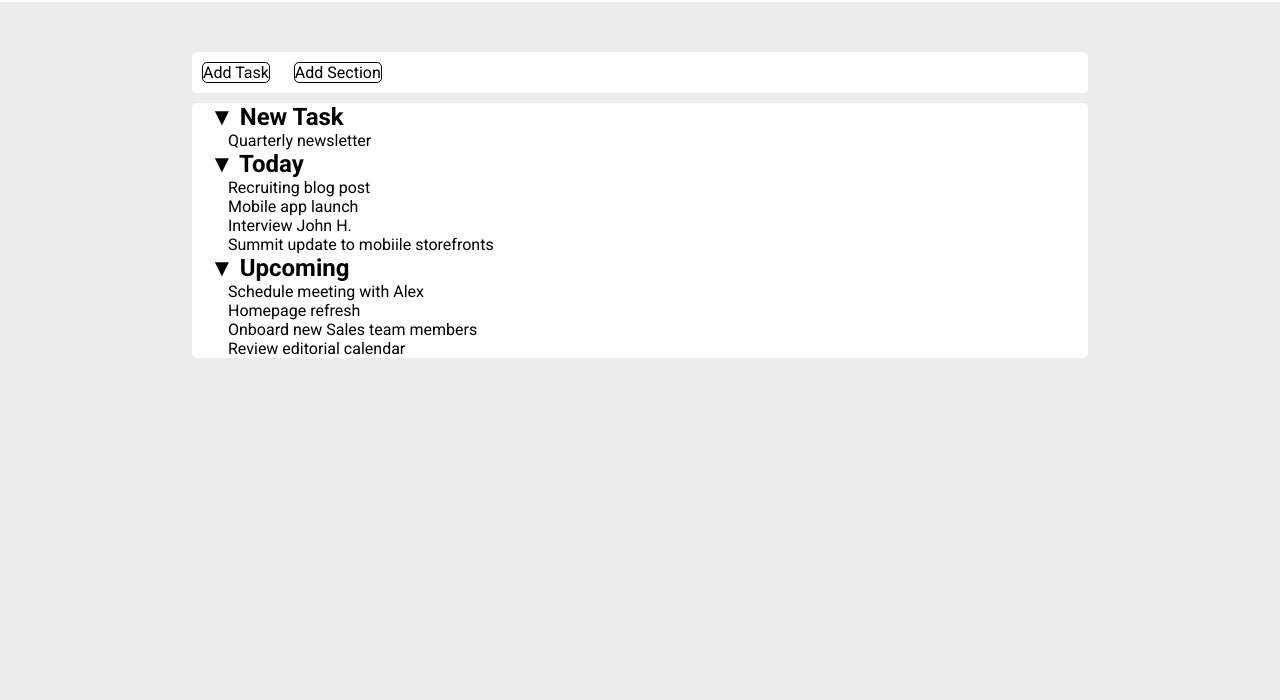
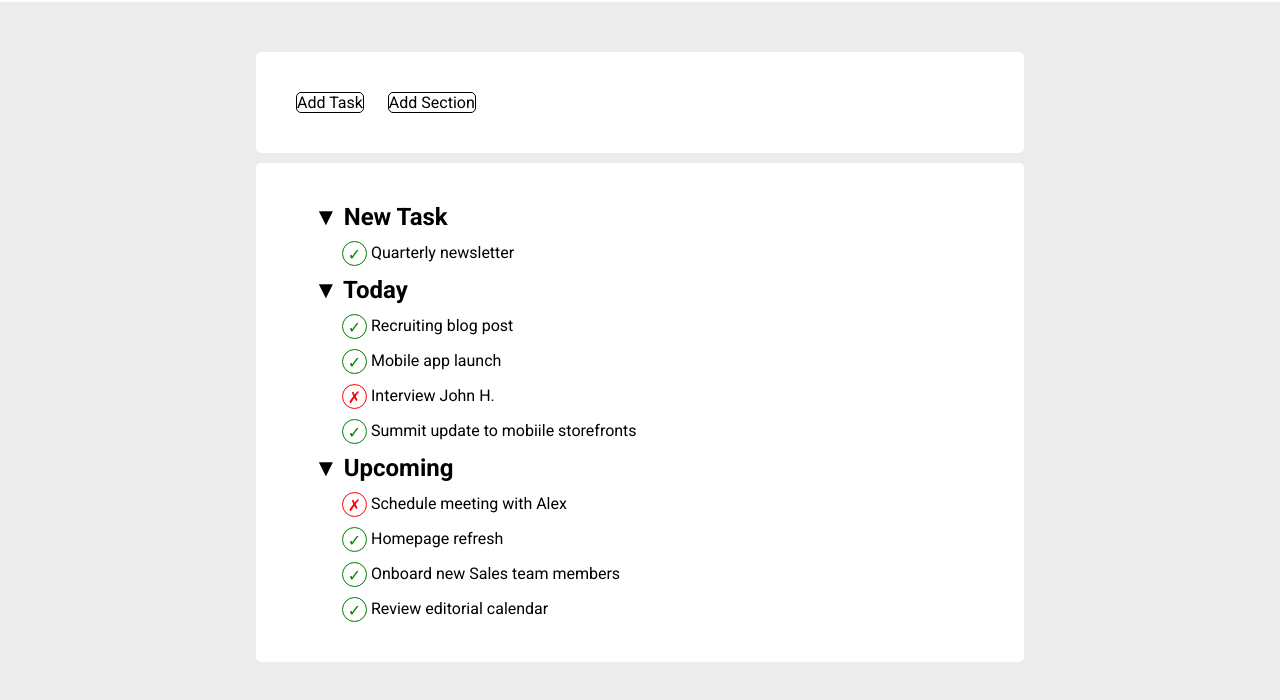
Before and after one commit to FrancescoFolgheraiter/html-css-toboolist, a plain HTML site: page index.html in a window 1280 px wide. Shown: the part 58-758 px from the top of the page. Drawn offline with Linux system fonts and the light colour scheme.

Commit message:
Aggiunta entity code

```diff
--- a/css/style.css
+++ b/css/style.css
@@ -19,8 +19,9 @@ ul, ol {
 */
 
 .container {
-    width: 70%;
+    width: 60%;
     margin: 0 auto;
+    padding:30px;
     background-color: white;
     border-radius:5px;
     margin-bottom:10px;
@@ -53,3 +54,28 @@ header h1, header img {
     border: 1px solid black;
     border-radius:5px;
 }
+li{
+    margin:10px;
+}
+
+.check {
+    border-radius: 50%;
+    border: 1px solid black;
+    color: black;
+    display: inline-block;
+    width: 25px;
+    height: 25px;
+    text-align: center;
+    vertical-align: middle;
+    line-height: 25px;
+}
+
+.done {
+    border-color: green;
+    color: green;
+}
+
+.not-done {
+    border-color: red;
+    color: red;
+}
--- a/index.html
+++ b/index.html
@@ -43,7 +43,9 @@
 
                         <ul>
                             <li>
-
+                                <span class="check done">
+                                    &check;
+                                </span>
                                 Quarterly newsletter
                             </li>
                             <li>
@@ -57,15 +59,27 @@
 
                         <ul>
                             <li>
+                                <span class="check done">
+                                    &check;
+                                </span>
                                 Recruiting blog post
                             </li>
                             <li>
+                                <span class="check done">
+                                    &check;
+                                </span>
                                 Mobile app launch
                             </li>
                             <li>
+                                <span class="check not-done">
+                                    &cross;
+                                </span>
                                 Interview John H.
                             </li>
                             <li>
+                                <span class="check done">
+                                    &check;
+                                </span>
                                 Summit update to mobiile storefronts
                             </li>
                         </ul>
@@ -78,15 +92,27 @@
 
                         <ul>
                             <li>
+                                <span class="check not-done">
+                                    &cross;
+                                </span>
                                 Schedule meeting with Alex
                             </li>
                             <li>
+                                <span class="check done">
+                                    &check;
+                                </span>
                                 Homepage refresh
                             </li>
                             <li>
+                                <span class="check done">
+                                    &check;
+                                </span>
                                 Onboard new Sales team members
                             </li>
                             <li>
+                                <span class="check done">
+                                    &check;
+                                </span>
                                 Review editorial calendar
                             </li>
                         </ul>
```
